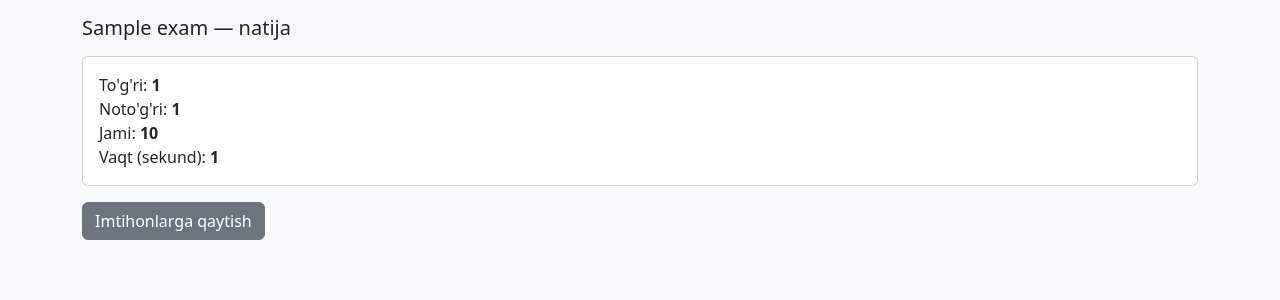
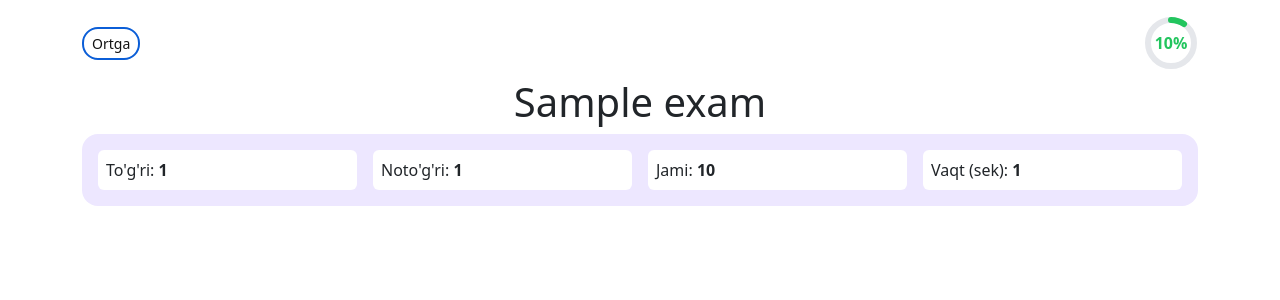
Before and after one commit to Bunyod1202/Autolider, a Django app: page /bot/exams/result/1/ in a window 1280 px wide. Shown: the top 300 px of the page. Run offline with Django 4.2, Linux system fonts and the light colour scheme; tables that the repository leaves empty hold one stand-in row (values such as "Sample post"); parts of the project's set-up code (start-up, migrations or seed data) failed here and were passed over; some libraries are stand-ins or nearby versions.

Commit message:
fix design

```diff
--- a/templates/exam-result.html
+++ b/templates/exam-result.html
@@ -1,54 +1,92 @@
 {% load static %}
 <!doctype html>
-<html lang="uz">
+<html lang="en">
   <head>
     <meta charset="utf-8">
     <meta name="viewport" content="width=device-width, initial-scale=1">
-  <title>Natija</title>
-  <link href="https://cdn.jsdelivr.net/npm/bootstrap@5.2.2/dist/css/bootstrap.min.css" rel="stylesheet">
+    <title>{{ exam.title }} — natija</title>
+    <link href="https://cdn.jsdelivr.net/npm/bootstrap@5.2.2/dist/css/bootstrap.min.css" rel="stylesheet" crossorigin="anonymous">
     <script src="https://telegram.org/js/telegram-web-app.js"></script>
+    <style>
+      :root{
+        --bg: #f3f4f6;
+        --card: #eadfff;
+        --surface: #ffffff;
+        --text: #111827;
+        --muted: #6b7280;
+        --primary: #1d4ed8;
+        --success: #22c55e;
+        --radius: 16px;
+      }
+      body { background:#fff; }
+      .back-btn { background:#fff; border:2px solid #0b5ed7; color:#111; border-radius:16px; }
+      .wrap-purple { background:#ede7ff; border-radius:16px; padding:16px; }
+      .option-btn { width:100%; border-radius:12px; padding:10px 12px; display:flex; align-items:center; gap:12px; justify-content:flex-start; }
+      .opt-light { background:#ffffff; }
+      .opt-success { background:#d8f7e7; }
+      .opt-danger { background:#ffd6d6; }
+      .ring{ position: relative; width: 54px; height: 54px; }
+      .ring svg{ transform: rotate(-90deg); }
+      .ring .bg{ stroke: #e5e7eb; }
+      .ring .fg{ stroke: var(--success); transition: stroke-dashoffset .3s ease; }
+      .ring .pct{ position:absolute; inset:0; display:grid; place-items:center; font-weight:700; color:var(--success); }
+    </style>
   </head>
-<body class="bg-light">
-<div class="container py-3">
-  <h5 class="mb-3">{{ exam.title }} — natija</h5>
-  <div class="card mb-3"><div class="card-body">
-    <div>To'g'ri: <b>{{ attempt.correct_count }}</b></div>
-    <div>Noto'g'ri: <b>{{ attempt.wrong_count }}</b></div>
-    <div>Jami: <b>{{ attempt.total_questions }}</b></div>
-    <div>Vaqt (sekund): <b>{{ attempt.spent_time }}</b></div>
-  </div></div>
-
-  <div class="accordion" id="answers">
-    {% for a in answers %}
-      <div class="accordion-item">
-        <h2 class="accordion-header" id="h{{ forloop.counter }}">
-          <button class="accordion-button collapsed" type="button" data-bs-toggle="collapse" data-bs-target="#c{{ forloop.counter }}">{{ a.order }}. {{ a.question }}</button>
-        </h2>
-        <div id="c{{ forloop.counter }}" class="accordion-collapse collapse" data-bs-parent="#answers">
-          <div class="accordion-body">
-            {% if a.image_url %}<img src="{{ a.image_url }}" class="img-fluid mb-2"/>{% endif %}
-            <ul class="list-group">
-              {% for o in a.options %}
-                <li class="list-group-item d-flex justify-content-between">
-                  <span>{{ o.text }}</span>
-                  {% if o.id == a.user_answer_id %}
-                    <span class="badge bg-{{ a.is_correct|yesno:'success,danger' }}">Sizning javob</span>
-                  {% elif o.is_correct %}
-                    <span class="badge bg-success">To'g'ri</span>
-                  {% endif %}
-                </li>
-              {% endfor %}
-            </ul>
+  <body>
+    <div class="container">
+      <div class="d-flex align-items-center justify-content-between mt-3">
+        <a class="btn btn-light btn-sm back-btn" href="/bot/exams/?user_id={{ user.id }}">Ortga</a>
+        <div class="ring" id="ring" data-correct="{{ attempt.correct_count }}" data-total="{{ attempt.total_questions }}">
+          <svg width="54" height="54" viewBox="0 0 54 54">
+            <circle class="bg" cx="27" cy="27" r="23" fill="none" stroke-width="6" pathLength="150" stroke-dasharray="150 150" />
+            <circle class="fg" cx="27" cy="27" r="23" fill="none" stroke-width="6" stroke-linecap="round" pathLength="150" stroke-dasharray="150 150" stroke-dashoffset="150" />
+          </svg>
+          <div class="pct">0%</div>
         </div>
       </div>
+
+      <h1 class="text-center my-2">{{ exam.title }}</h1>
+
+      <div class="wrap-purple">
+        <div class="row g-3">
+          <div class="col-6 col-md-3"><div class="bg-white rounded p-2">To'g'ri: <b>{{ attempt.correct_count }}</b></div></div>
+          <div class="col-6 col-md-3"><div class="bg-white rounded p-2">Noto'g'ri: <b>{{ attempt.wrong_count }}</b></div></div>
+          <div class="col-6 col-md-3"><div class="bg-white rounded p-2">Jami: <b>{{ attempt.total_questions }}</b></div></div>
+          <div class="col-6 col-md-3"><div class="bg-white rounded p-2">Vaqt (sek): <b>{{ attempt.spent_time }}</b></div></div>
+        </div>
+      </div>
+
+      {% for a in answers %}
+        <div class="wrap-purple mt-3">
+          {% if a.image_url %}
+            <img class="card-img-top mb-3" style="border-radius:12px;" src="{{ a.image_url }}" alt="img">
+          {% endif %}
+          <h5 class="mb-3 text-center">{{ a.order }}. {{ a.question|safe }}</h5>
+          {% for o in a.options %}
+            <div class="option-btn mb-2 {% if o.id == a.user_answer_id and not o.is_correct %}opt-danger{% elif o.is_correct %}opt-success{% else %}opt-light{% endif %}">
+              <span class="flex-grow-1">{{ o.text }}</span>
             </div>
           {% endfor %}
         </div>
+      {% endfor %}
+      <div class="py-3"></div>
+    </div>
 
-  <div class="mt-3">
-    <a class="btn btn-secondary" href="/bot/exams/?user_id={{ user.id }}">Imtihonlarga qaytish</a>
-  </div>
-</div>
-<script src="https://cdn.jsdelivr.net/npm/bootstrap@5.2.2/dist/js/bootstrap.bundle.min.js"></script>
+    <script src="https://cdn.jsdelivr.net/npm/bootstrap@5.2.2/dist/js/bootstrap.bundle.min.js" crossorigin="anonymous"></script>
+    <script>
+      const webApp = (window.Telegram && window.Telegram.WebApp) ? window.Telegram.WebApp : null;
+      if(webApp){ try{ webApp.expand(); }catch(e){} }
+      (function(){
+        const r = document.getElementById('ring'); if(!r) return;
+        const correct = parseFloat(r.getAttribute('data-correct'))||0;
+        const total = parseFloat(r.getAttribute('data-total'))||0;
+        const pct = total>0 ? Math.round((correct/total)*100) : 0;
+        const radius = 23, C = 2*Math.PI*radius;
+        const fg = r.querySelector('.fg');
+        fg.setAttribute('stroke-dasharray', C+' '+C);
+        fg.setAttribute('stroke-dashoffset', C*(1-pct/100));
+        const label = r.querySelector('.pct'); if(label) label.textContent = pct+'%';
+      })();
+    </script>
   </body>
 </html>
```
Also changed, not shown: templates/exam.html (+56 -14 lines). Lines whose indentation alone changed are shown as unchanged.
